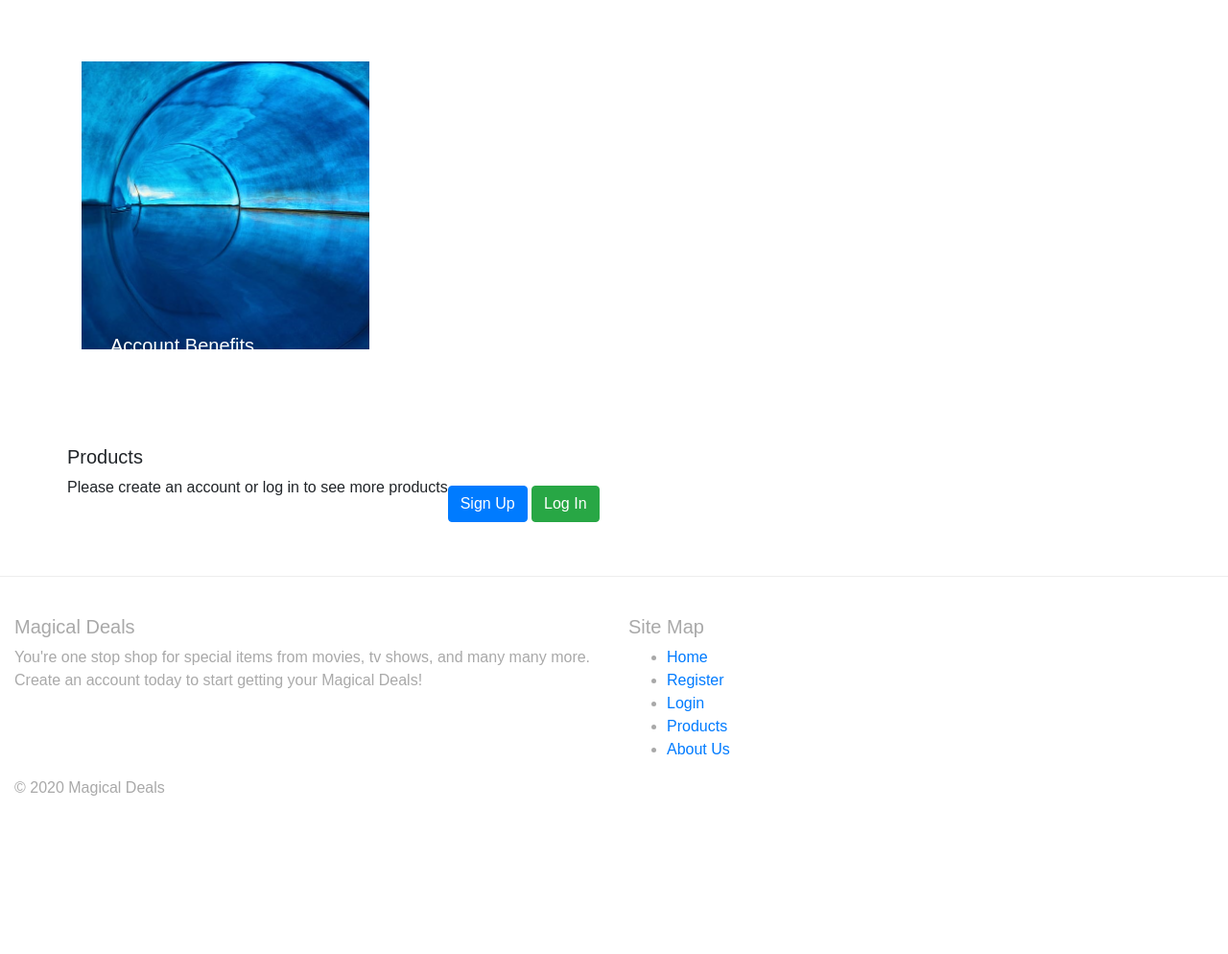
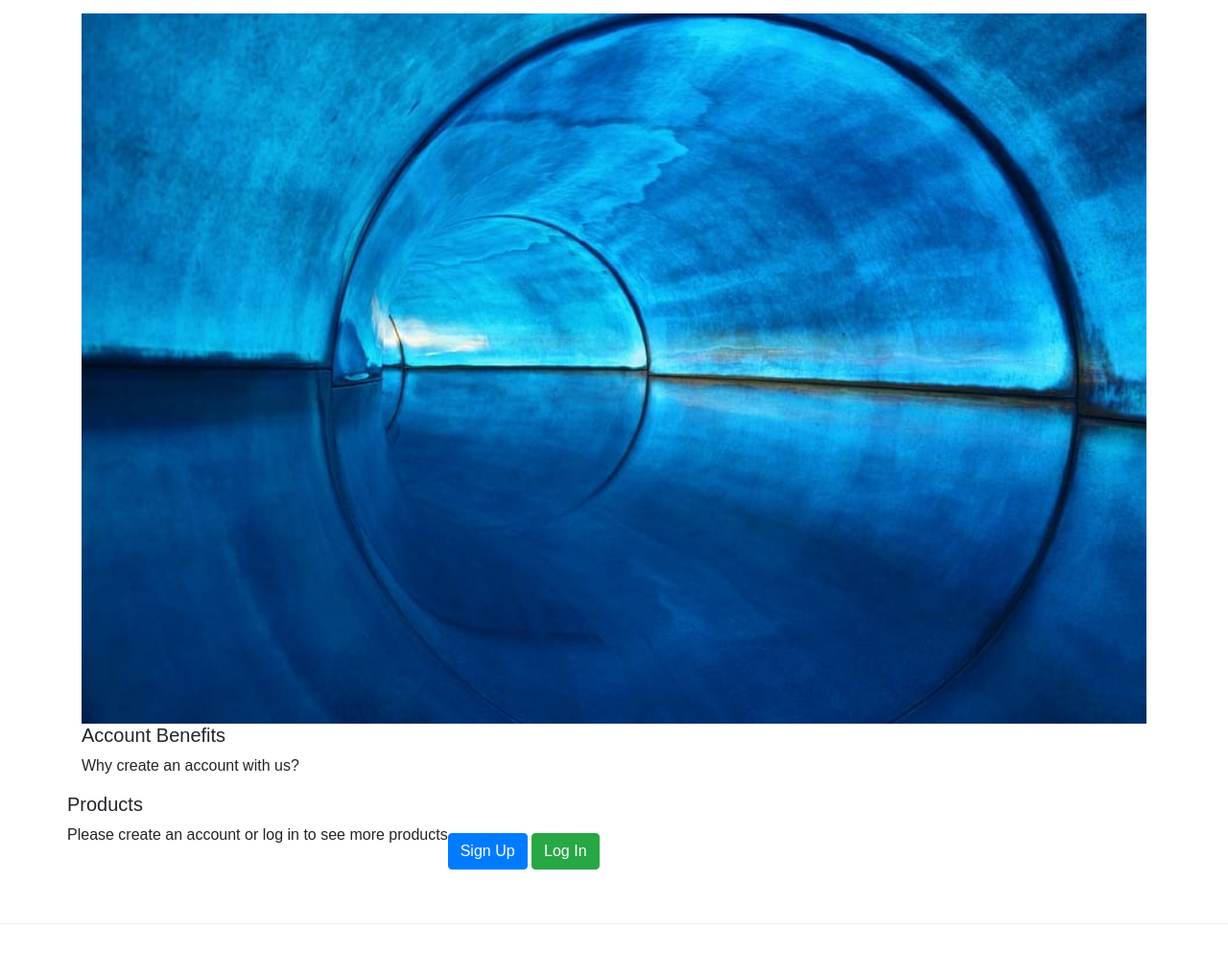
Before and after one commit to aidan-stritch/magical-deals, a Django app: page / in a window 1280 px wide. Shown: the part 56-1050 px from the top of the page at 96% size. Before the commit the page ends 885 px from the top, so only its background shows below. Run offline with Django 3.2, Linux system fonts and the light colour scheme; data that the repository does not hold is empty; some libraries are stand-ins or nearby versions.

Commit message:
working on layout of carousel

```diff
--- a/home/templates/index.html
+++ b/home/templates/index.html
@@ -1,45 +1,23 @@
 <!DOCTYPE html>
 {% extends 'base.html' %} {% block content %}
 <!-- Carousel -->
-  <div id="indexCarousel" class="carousel slide" data-ride="carousel">
+<div id="indexCarousel" class="carousel slide" data-ride="carousel">
   <!-- Carousel Slide Wrapper -->
   <div class="carousel-inner">
     <div class="carousel-item active">
-      <div
-        class="fill"
-        style="background-image: url('{{ MEDIA_URL }}/images/slide-background.jpg');"
-      ></div>
-
-      <div class="carousel-caption d-none d-md-block w-100">
-        <h5>Account Benefits</h5>
-        <p>Why create an account with us?</p>
-      </div>
+      <a href = "{% url 'about' %}"><img class="d-block w-100" src="{{ MEDIA_URL }}/images/slide-background.jpg" alt="First slide"/></a>
+      <h5>Account Benefits</h5>
+      <p>Why create an account with us?</p>
     </div>
     <div class="carousel-item">
-      <div
-        class="fill"
-        style="
-          background-image: url('{{ MEDIA_URL }}/images/slide-background.jpg');
-        "
-      ></div>
-
-      <div class="carousel-caption d-none d-md-block w-100">
-        <h5>How it Works</h5>
-        <p>How does this work?</p>
-      </div>
+      <a href = "{% url 'register' %}"><img class="d-block w-100" src="{{ MEDIA_URL }}/images/slide-background.jpg" alt="First slide"/></a>
+      <h5>How it Works</h5>
+      <p>Create an account today to begin getting Magical Deals!</p>
     </div>
     <div class="carousel-item">
-      <div
-        class="fill"
-        style="
-          background-image: url('{{ MEDIA_URL }}/images/slide-background.jpg');
-        "
-      ></div>
-
-      <div class="carousel-caption d-none d-md-block w-100">
-        <h5>Products</h5>
-        <p>See all of our products</p>
-      </div>
+      <a href = "{% url 'products' %}"><img class="d-block w-100" src="{{ MEDIA_URL }}/images/slide-background.jpg" alt="First slide"/></a>
+      <h5>Products</h5>
+      <p>See all of our products</p>
     </div>
   </div>
 </div>
@@ -49,9 +27,7 @@
 
   {% for product in products %}
 
-  <div
-    class="col-xs-10 col-xs-offset-1 col-sm-offset-0 col-sm-6 col-md-6 display panel panel-default"
-  >
+  <div class="col-xs-10 col-xs-offset-1 col-sm-offset-0 col-sm-6 col-md-6 display panel panel-default">
     <div class="panel-body">
       <div class="col-md-12 product-view">
         <img src="{{ MEDIA_URL }}{{ product.image }}" />
--- a/static/css/custom.css
+++ b/static/css/custom.css
@@ -61,6 +61,7 @@ a.navlink {
 }
 /*..........................Carousel*/
 
+/*
 .carousel-inner {
   height: 100%;
   padding-top: 50px;
@@ -92,7 +93,7 @@ a.navlink {
 .carousel-indicators {
   margin-left: -26%;
 }
-
+*/
 /*..........................Card*/
 .search-card {
   background-color: #f5f5f5;
```
